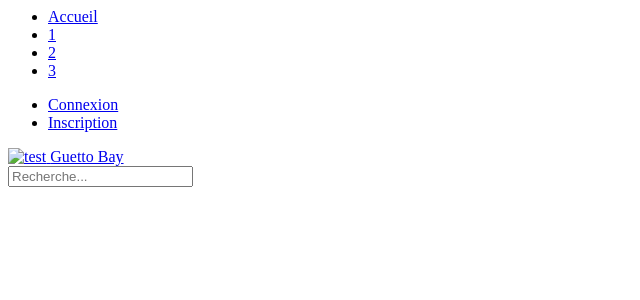
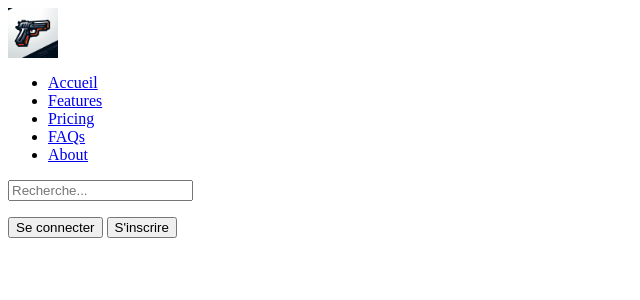
Before and after one commit to kraizzman/guettoBay, a Symfony app: template templates/_header.html.twig in a window 1280 px wide. Shown: the top 300 px of the page, without its empty margins (0-640 px from the left). Run offline with Twig, Linux system fonts and the light colour scheme; the template is opened without the code that fills it, so the values that code supplies are empty; some libraries are stand-ins or nearby versions.

Commit message:
[UPDATE] - edit few entities and add img to the project into the header and into the database for a weapon

```diff
--- a/src/Entity/Weapon.php
+++ b/src/Entity/Weapon.php
@@ -21,7 +21,7 @@ class Weapon
     #[ORM\Column(length: 255)]
     private ?string $picture = null;
 
-    #[ORM\Column(length: 255)]
+    #[ORM\Column(length: 1000)]
     private ?string $description = null;
 
     #[ORM\Column]
--- a/templates/_header.html.twig
+++ b/templates/_header.html.twig
@@ -1,28 +1,29 @@
 {% block header %}
-    <nav class="py-2 bg-dark border-bottom">
-        <div class="container d-flex flex-wrap">
-            <ul class="nav me-auto">
-                <li class="nav-item"><a href="#" class="nav-link link-light px-2 active" aria-current="page">Accueil</a></li>
-                <li class="nav-item"><a href="#" class="nav-link link-light px-2">1</a></li>
-                <li class="nav-item"><a href="#" class="nav-link link-light px-2">2</a></li>
-                <li class="nav-item"><a href="#" class="nav-link link-light px-2">3</a></li>
-            </ul>
-            <ul class="nav">
-                <li class="nav-item"><a href="#" class="nav-link link-light px-2">Connexion</a></li>
-                <li class="nav-item"><a href="#" class="nav-link link-light px-2">Inscription</a></li>
-            </ul>
-        </div>
-    </nav>
-    <header class="py-3 mb-4 border-bottom">
-        <div class="container d-flex flex-wrap justify-content-center">
-            <a href="{{ path('app_home') }}" class="d-flex align-items-center mb-3 mb-lg-0 me-lg-auto text-dark text-decoration-none">
-                <img src="" alt="test" class="me-1"/>
-                <span class="fs-4">Guetto Bay</span>
-            </a>
-            <form class="col-12 col-lg-auto mb-3 mb-lg-0" id="searchForm">
-                <input type="search" class="form-control" placeholder="Recherche..." aria-label="Search">
-            </form>
+    <header class="p-3 bg-dark text-white">
+        <div class="container">
+            <div class="d-flex flex-wrap align-items-center justify-content-center justify-content-lg-start">
+                <a href="{{ path('app_home') }}" class="d-flex align-items-center mb-2 mb-lg-0 text-white text-decoration-none">
+                    <img src="{{ asset('assets/images/logo-website.jpg') }}" alt="logo-website" style="height: 50px; width: 50px;">
+                </a>
 
+                <ul class="nav col-12 col-lg-auto me-lg-auto mb-2 justify-content-center mb-md-0">
+                    <li><a href="{{ path('app_home') }}" class="nav-link px-2 text-secondary">Accueil</a></li>
+                    <li><a href="#" class="nav-link px-2 text-white">Features</a></li>
+                    <li><a href="#" class="nav-link px-2 text-white">Pricing</a></li>
+                    <li><a href="#" class="nav-link px-2 text-white">FAQs</a></li>
+                    <li><a href="#" class="nav-link px-2 text-white">About</a></li>
+                </ul>
+
+                <form class="col-12 col-lg-auto mb-3 mb-lg-0 me-lg-3">
+                    <input type="search" class="form-control form-control-dark" placeholder="Recherche..." aria-label="Search">
+                </form>
+
+                <div class="text-end">
+                    <button type="button" class="btn btn-outline-light me-2">Se connecter</button>
+                    <button type="button" class="btn btn-warning">S'inscrire</button>
+                </div>
+            </div>
         </div>
     </header>
+
 {% endblock %}
```
Also changed, not shown: src/Entity/FireArm.php (+2 -11 lines), src/Entity/Grenade.php (+1 -11 lines), src/Entity/MeleeWeapon.php (+1 -10 lines), src/Entity/UnusualWeapon.php (+1 -11 lines), src/Repository/FireArmRepository.php (+14 -14 lines), templates/base.html.twig (deleted, +0 -16 lines), public/assets/images/FN_FNC.jpg (added), public/assets/images/logo-website.jpg (added), public/assets/images/weapons-shop.jpg (added).
